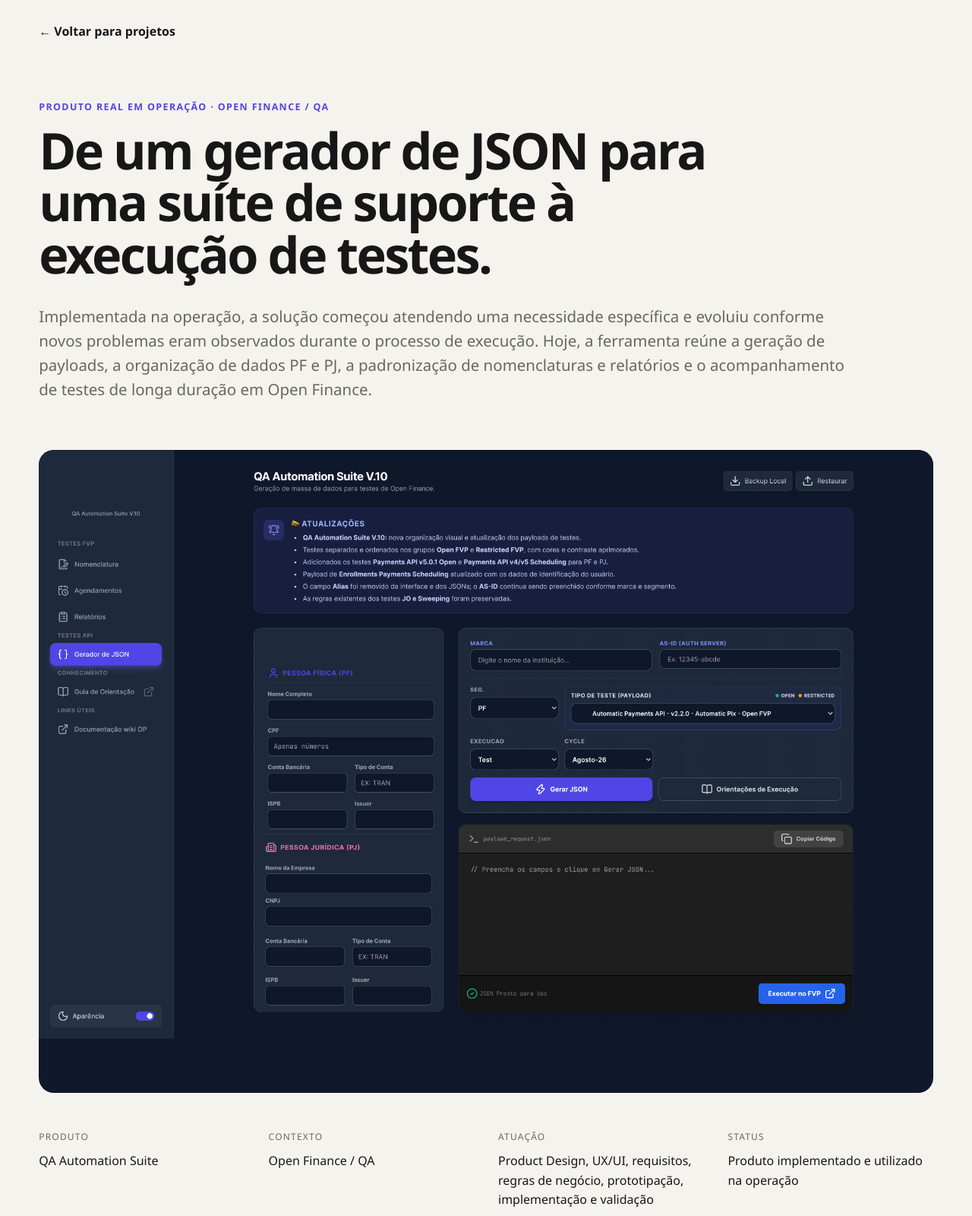
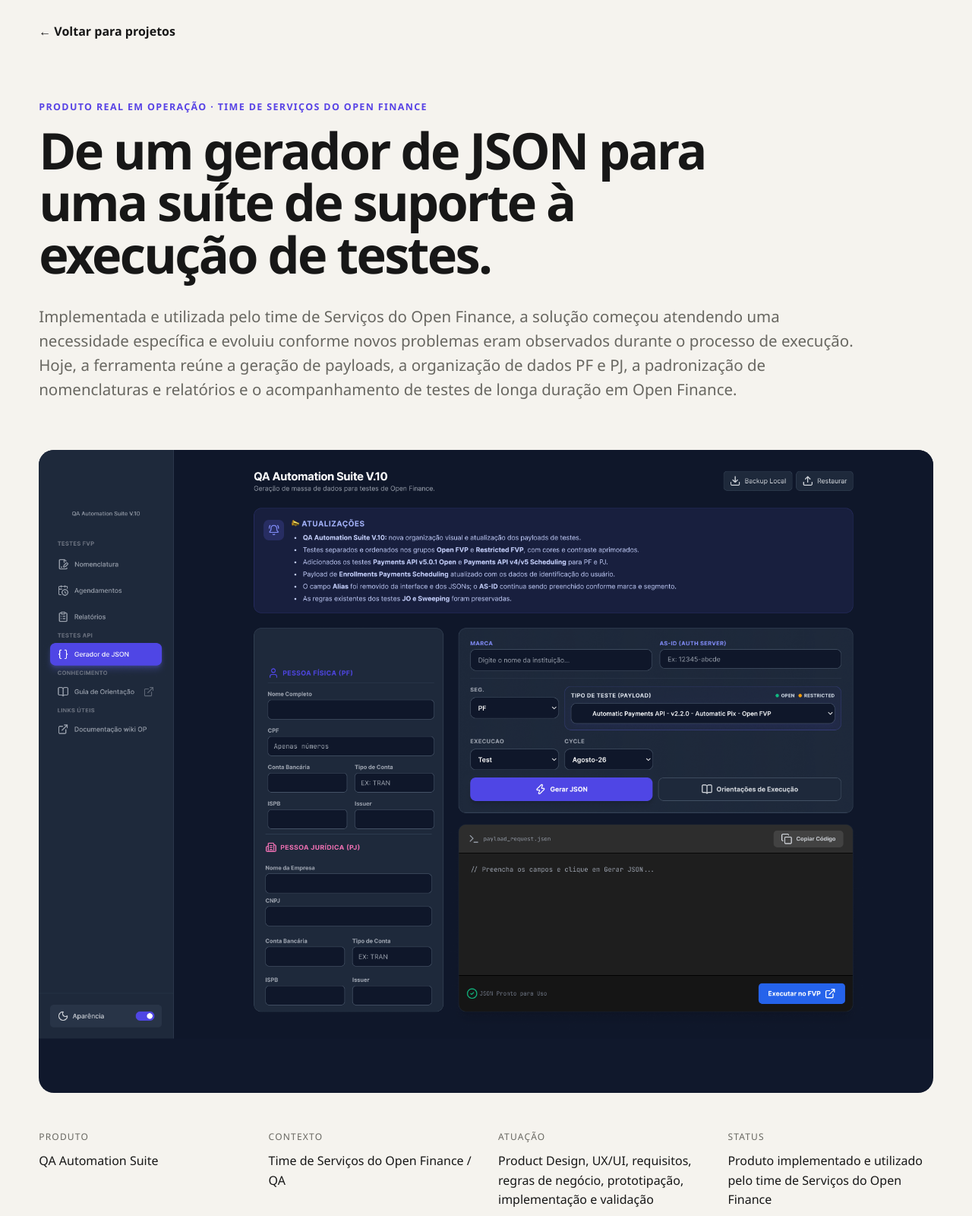
Before and after one commit to alanteixeira87/Portfolio, a website: page qa-automation-suite.html in a window 1280 px wide. Shown: the part 120-1720 px from the top of the page at 76% size. Drawn offline with Linux system fonts and the light colour scheme.

Commit message:
Esclarece uso da QA Suite pelo time de Serviços
Registra corretamente que o produto é implementado e utilizado pelo time de Serviços do Open Finance.

```diff
--- a/package.json
+++ b/package.json
@@ -1,7 +1,7 @@
 {
   "name": "portfolio-main",
   "version": "1.0.0",
-  "description": "Portfólio estático com o produto real QA Automation Suite e o estudo de caso Paketá, publicável diretamente no GitHub Pages.",
+  "description": "Portfólio estático com a QA Automation Suite, produto real utilizado pelo time de Serviços do Open Finance, e o estudo de caso Paketá.",
   "main": "index.js",
   "directories": {
     "test": "tests"
--- a/qa-automation-suite.html
+++ b/qa-automation-suite.html
@@ -6,7 +6,7 @@
     <title>QA Automation Suite — Produto em operação | Alan Teixeira</title>
     <meta
       name="description"
-      content="Produto real implementado na operação: uma suíte que apoia a execução, documentação e acompanhamento de testes em Open Finance."
+      content="Produto real implementado e utilizado pelo time de Serviços do Open Finance para apoiar a execução, documentação e acompanhamento de testes."
     />
     <meta name="theme-color" content="#f5f3ee" />
     <meta property="og:type" content="article" />
@@ -16,7 +16,7 @@
     />
     <meta
       property="og:description"
-      content="Produto real implementado para apoiar a execução de testes em Open Finance."
+      content="Produto real utilizado pelo time de Serviços do Open Finance para apoiar sua operação de testes."
     />
     <meta property="og:image" content="IMG/assets/Gerador%20de%20payload.png" />
     <meta name="twitter:card" content="summary_large_image" />
@@ -46,12 +46,12 @@
         <a class="back-link" href="index.html#projetos"
           >← Voltar para projetos</a
         >
-        <p class="eyebrow">Produto real em operação · Open Finance / QA</p>
+        <p class="eyebrow">Produto real em operação · Time de Serviços do Open Finance</p>
         <h1>
           De um gerador de JSON para uma suíte de suporte à execução de testes.
         </h1>
         <p class="case-lede">
-          Implementada na operação, a solução começou atendendo uma necessidade específica e evoluiu
+          Implementada e utilizada pelo time de Serviços do Open Finance, a solução começou atendendo uma necessidade específica e evoluiu
           conforme novos problemas eram observados durante o processo de
           execução. Hoje, a ferramenta reúne a geração de payloads, a
           organização de dados PF e PJ, a padronização de nomenclaturas e
@@ -73,7 +73,7 @@
           </div>
           <div>
             <dt>Contexto</dt>
-            <dd>Open Finance / QA</dd>
+            <dd>Time de Serviços do Open Finance / QA</dd>
           </div>
           <div>
             <dt>Atuação</dt>
@@ -84,7 +84,7 @@
           </div>
           <div>
             <dt>Status</dt>
-            <dd>Produto implementado e utilizado na operação</dd>
+            <dd>Produto implementado e utilizado pelo time de Serviços do Open Finance</dd>
           </div>
         </dl>
       </section>
```
Also changed, not shown: index.html (+1 -1 lines), README.md.
